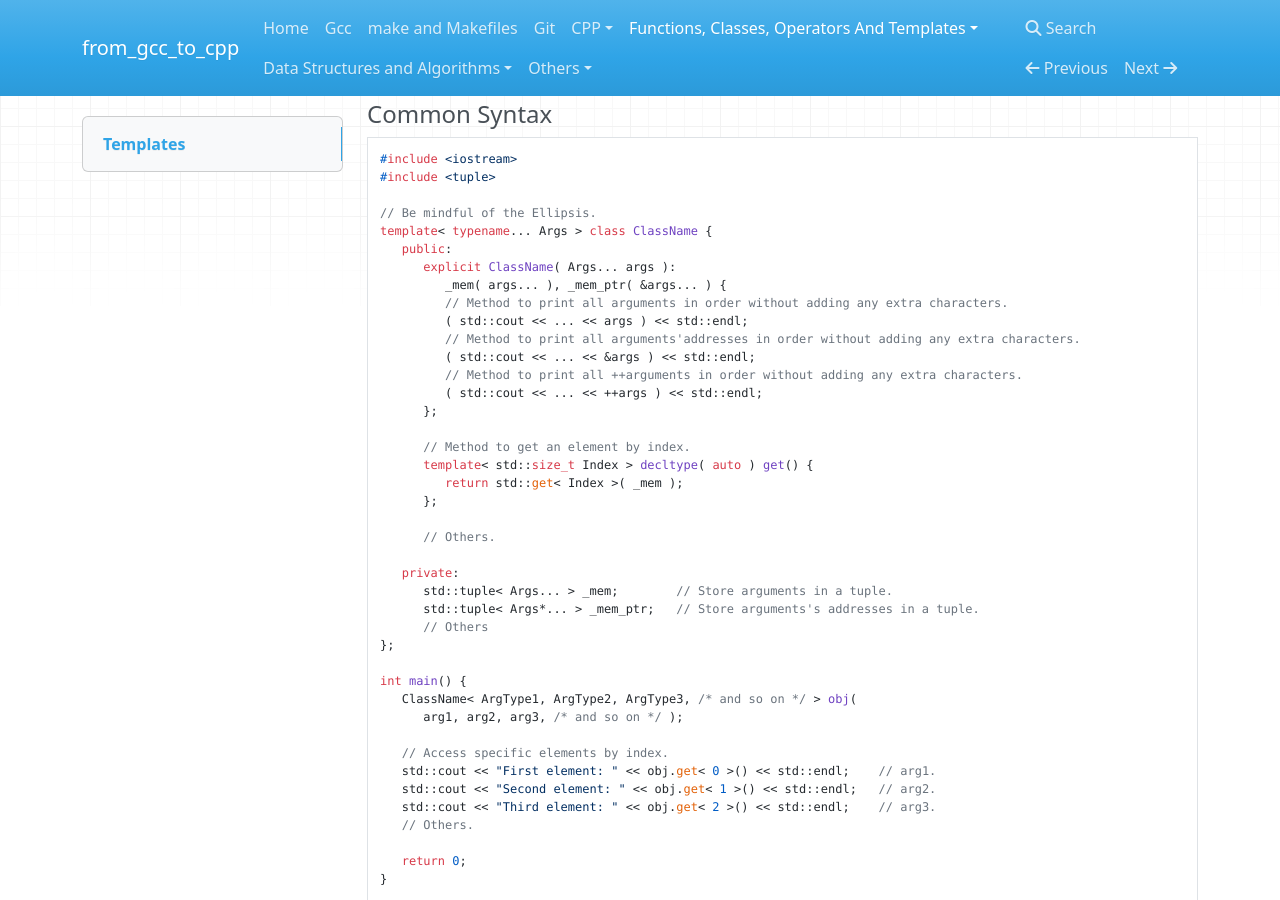
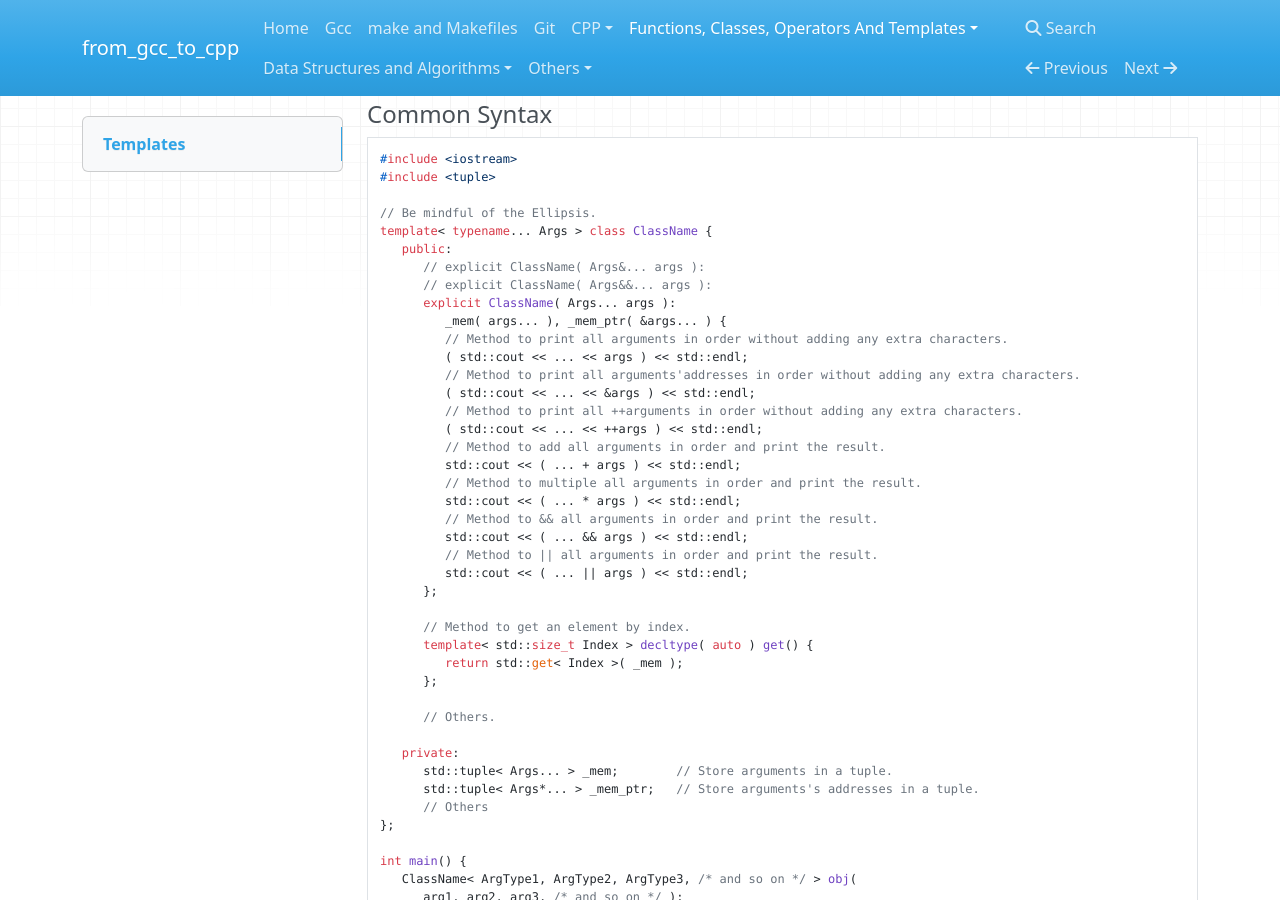
Before and after one commit to 0BananaBig0/from_gcc_to_cpp, an MkDocs documentation site: the page built from docs/Templates.md, in a window 1280 px wide and 900 px high, scrolled down 5581 px. Built offline with MkDocs 1.6.1, drawn with Linux system fonts in a browser that asks for light colours; nearby versions of some CDN libraries.

Commit message:
supplement

```diff
--- a/docs/Templates.md
+++ b/docs/Templates.md
@@ -297,6 +297,8 @@ ClassName< arg_list2, arg_list3 > obj2;   // Utilizes the specialized version.
 // Be mindful of the Ellipsis.
 template< typename... Args > class ClassName {
    public:
+      // explicit ClassName( Args&... args ):
+      // explicit ClassName( Args&&... args ):
       explicit ClassName( Args... args ):
          _mem( args... ), _mem_ptr( &args... ) {
          // Method to print all arguments in order without adding any extra characters.
@@ -305,6 +307,14 @@ template< typename... Args > class ClassName {
          ( std::cout << ... << &args ) << std::endl;
          // Method to print all ++arguments in order without adding any extra characters.
          ( std::cout << ... << ++args ) << std::endl;
+         // Method to add all arguments in order and print the result.
+         std::cout << ( ... + args ) << std::endl;
+         // Method to multiple all arguments in order and print the result.
+         std::cout << ( ... * args ) << std::endl;
+         // Method to && all arguments in order and print the result.
+         std::cout << ( ... && args ) << std::endl;
+         // Method to || all arguments in order and print the result.
+         std::cout << ( ... || args ) << std::endl;
       };
 
       // Method to get an element by index.
```
Also changed, not shown: docs/Classes.md (+1 -0 lines), docs/HidingOverloadingOverridingAndOverwriting.md (+4 -2 lines), docs/SomeProgrammingTechniques.md (+4 -2 lines).
